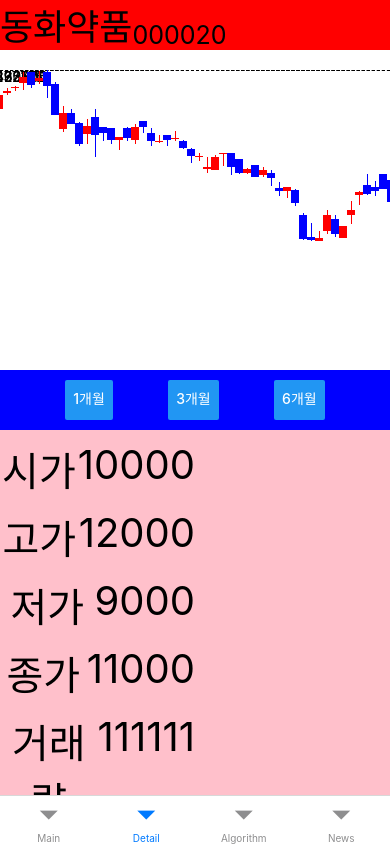
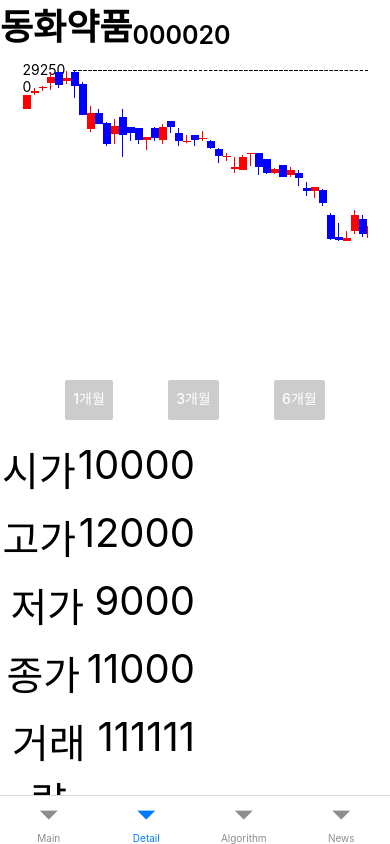
Before and after one commit to geunsoo96/Stock_ProjectA_Mobile, a React Native app in the folder projectA/: screen /Detail in a window 390 px wide. Built offline with nearby package versions, Linux system fonts and the light colour scheme; no server answers.

Commit message:
Detail 배경색 변경

```diff
--- a/projectA/src/components/Detail/Detail.js
+++ b/projectA/src/components/Detail/Detail.js
@@ -8,10 +8,10 @@
   container: {
     width: '100%',
     height: '100%',
+    backgroundColor: 'white',
   },
   nameBox: {
     height: 50,
-    backgroundColor: 'red',
     flexDirection: 'row',
   },
   graphBox: {
@@ -19,14 +19,12 @@
   },
   buttonBox: {
     height: 60,
-    backgroundColor: 'blue',
     flexDirection: 'row',
     justifyContent: 'space-evenly',
     padding: 10,
   },
   priceBox: {
     height: 420,
-    backgroundColor: 'pink',
   },
 });
 
@@ -1128,12 +1126,21 @@
   const [nameData, nameDataSet] = useState(nameDummyData);
   const [graphData, graphDataSet] = useState(graphDummyData);
   const [priceData, priceDataSet] = useState(priceDummyData);
-  // useEffect(() => {
-  //   priceDataSet(graphDummyData[0]);
-  // }, []);
+  let code = '000020';
+  useEffect(() => {
+    fetch(`http://10.0.2.2:5000/code/${code}`)
+      .then(res => res.json())
+      .then(res => graphDataSet(res))
+      .catch(err => console.log(err));
+  }, []);
   const onPress = a => {
-    let data = graphDummyData.slice(0, a);
-    graphDataSet(data);
+    fetch(`http://10.0.2.2:5000/code/${code}`)
+      .then(res => res.json())
+      .then(res => {
+        let data = res.slice(0, a);
+        graphDataSet(data);
+      })
+      .catch(err => console.log(err));
   };
   return (
     <ScrollView style={styles.container}>
@@ -1146,18 +1153,21 @@
       <View style={styles.buttonBox}>
         <Button
           title="1개월"
+          color={'#cccccc'}
           onPress={() => {
             onPress(20);
           }}
         />
         <Button
           title="3개월"
+          color={'#cccccc'}
           onPress={() => {
             onPress(60);
           }}
         />
         <Button
           title="6개월"
+          color={'#cccccc'}
           onPress={() => {
             onPress(120);
           }}
--- a/projectA/src/components/Detail/DetailGraph.js
+++ b/projectA/src/components/Detail/DetailGraph.js
@@ -7,10 +7,9 @@
     height: '100%',
     justifyContent: 'center',
     alignItems: 'center',
-    backgroundColor: 'white',
   },
   graphBox: {
-    width: 400,
+    width: 345,
     height: 280,
     position: 'absolute',
   },
@@ -22,8 +21,10 @@
     borderStyle: 'dashed',
   },
   text: {
+    width: 50,
     fontSize: 14,
-    top: -3,
+    top: -10,
+    backgroundColor: 'white',
   },
 });
 
@@ -39,9 +40,9 @@
   const gap = top - bottom;
   const gridArr = [
     top,
-    bottom + (gap * 3) / 4,
-    bottom + (gap * 2) / 4,
-    bottom + gap / 4,
+    Math.floor(bottom + (gap * 3) / 4),
+    Math.floor(bottom + (gap * 2) / 4),
+    Math.floor(bottom + gap / 4),
     bottom,
   ];
   let barWidth = 0;
@@ -50,12 +51,12 @@
   } else if (highArr.length > 50) {
     barWidth = 10;
   } else {
-    barWidth = 20;
+    barWidth = 345 / 20;
   }
   const graphData = props.data
     .slice(0)
     .reverse()
-    .map(item => {
+    .map((item, index) => {
       let data = {
         full: {
           width: barWidth,
@@ -104,16 +105,16 @@
 
   return (
     <SafeAreaView style={styles.container}>
-      <View style={styles.graphBox}>
+      <View style={styles.graphBox} width={400}>
         {gridArr.map((item, index) => {
           return (
-            <View style={styles.grid} top={index * 25 + '%'}>
+            <View style={styles.grid} top={index * 25 + '%'} key={index}>
               <Text style={styles.text}>{item}</Text>
             </View>
           );
         })}
       </View>
-      <ScrollView style={styles.graphBox} horizontal={true}>
+      <ScrollView style={styles.graphBox} horizontal={true} left={55}>
         {graphData.map((item, index) => {
           return (
             <View style={item.full} key={index}>
--- a/projectA/src/components/Detail/DetailName.js
+++ b/projectA/src/components/Detail/DetailName.js
@@ -8,19 +8,23 @@
     flexDirection: 'row',
     alignItems: 'flex-end',
   },
-  text36: {
+  name: {
+    color: 'black',
     fontSize: 36,
+    fontWeight: '900',
   },
-  text25: {
+  code: {
+    color: 'black',
     fontSize: 25,
+    fontWeight: '600',
   },
 });
 
 export default function DetailName(props) {
   return (
     <View style={styles.container}>
-      <Text style={styles.text36}>{props.data.name}</Text>
-      <Text style={styles.text25}>{props.data.code}</Text>
+      <Text style={styles.name}>{props.data.name}</Text>
+      <Text style={styles.code}>{props.data.code}</Text>
     </View>
   );
 }
```
